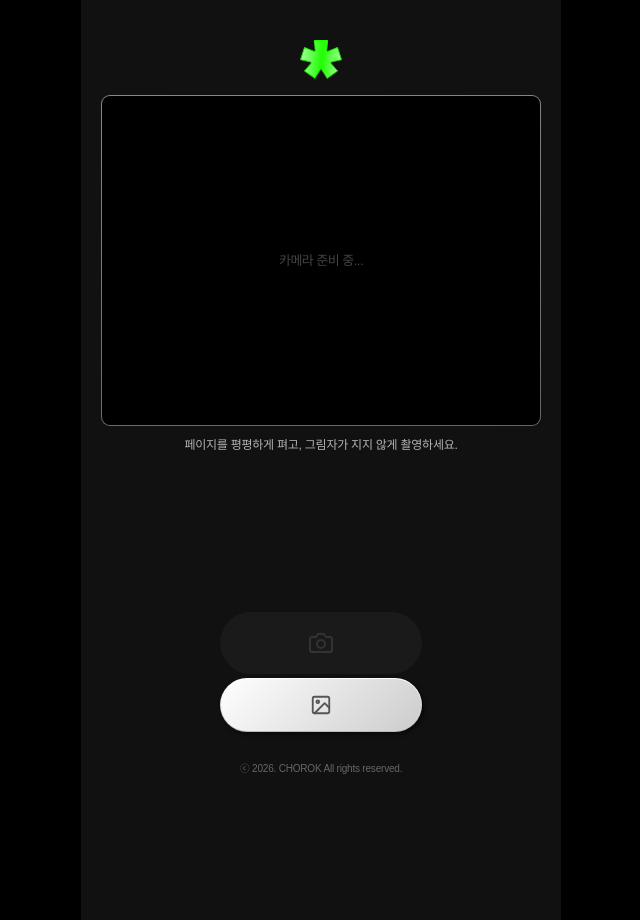
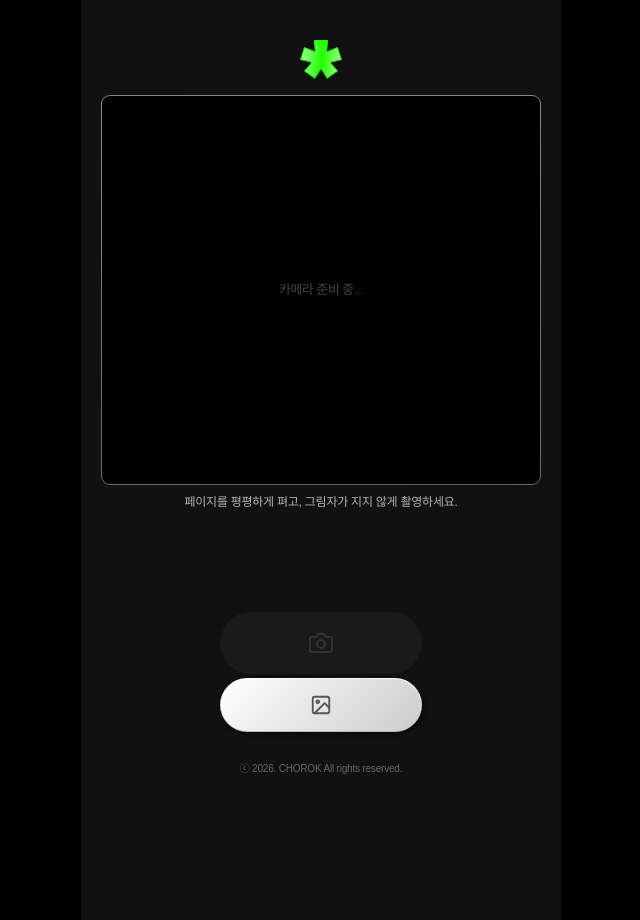
Before and after one commit to jasonjim21/chorok-scanner, a Next.js app: page / in a window 1280 px wide. Shown: the whole page, without its empty margins (319-959 px from the left). Built offline with nearby package versions, Linux system fonts and the light colour scheme; no server answers; a web font is replaced by a local one.

Commit message:
Fix: 카메라 박스 비율 342/303, 텍스트 weight 300, 간격 8px

```diff
--- a/components/CameraView.tsx
+++ b/components/CameraView.tsx
@@ -81,13 +81,13 @@ export default function CameraView({ error, onImageCapture }: CameraViewProps) {
           borderRadius: 9,
           background:
             "linear-gradient(173deg, rgba(255,255,255,0.5) 0%, rgba(186,186,186,0.5) 100%)",
-          marginBottom: 10,
+          marginBottom: 8,
         }}
       >
         <div
           style={{
             width: "100%",
-            aspectRatio: "4 / 3",
+            aspectRatio: "342 / 303",
             borderRadius: 8,
             overflow: "hidden",
             background: "#000000",
@@ -146,6 +146,7 @@ export default function CameraView({ error, onImageCapture }: CameraViewProps) {
         style={{
           color: error ? "#c47a6a" : "#b4b4b4",
           fontSize: 12,
+          fontWeight: 300,
           textAlign: "center",
           letterSpacing: "-0.24px",
           lineHeight: "18px",
```
